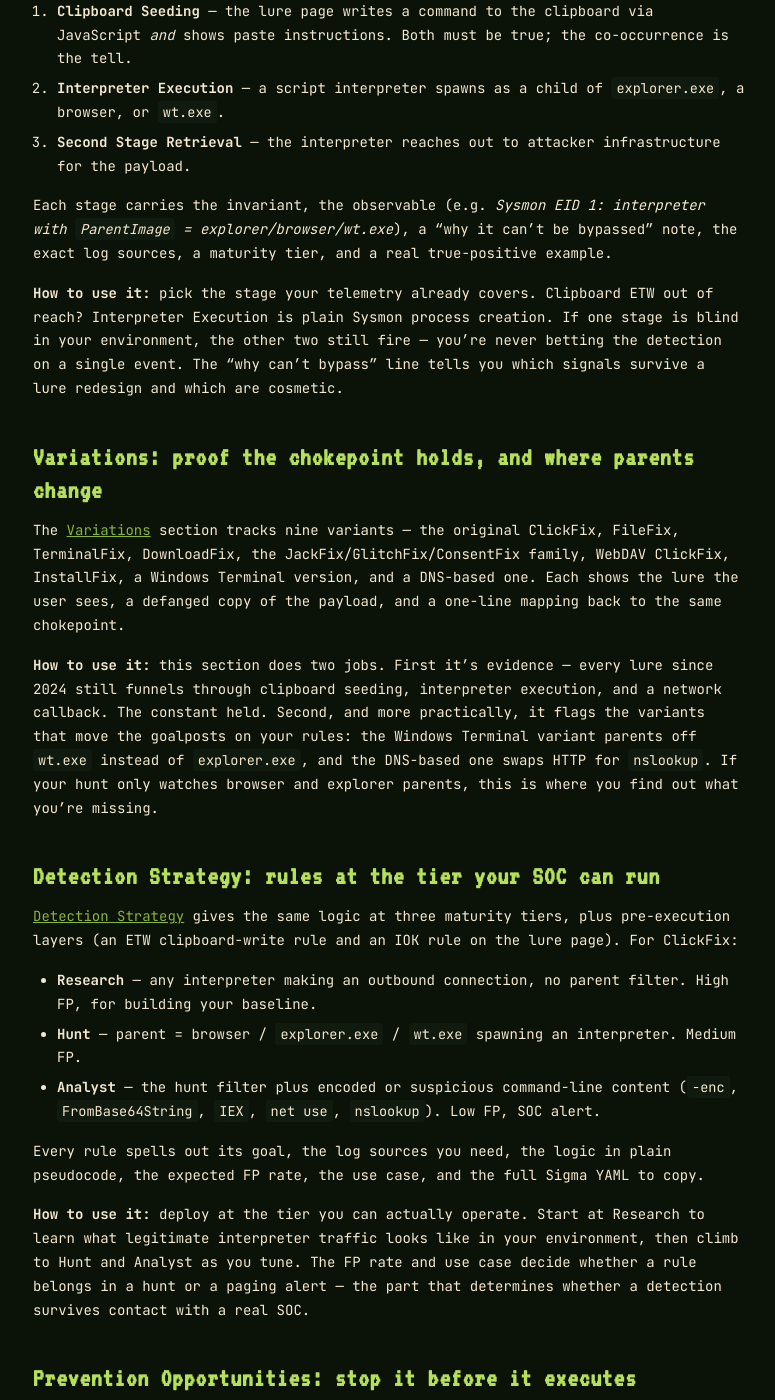
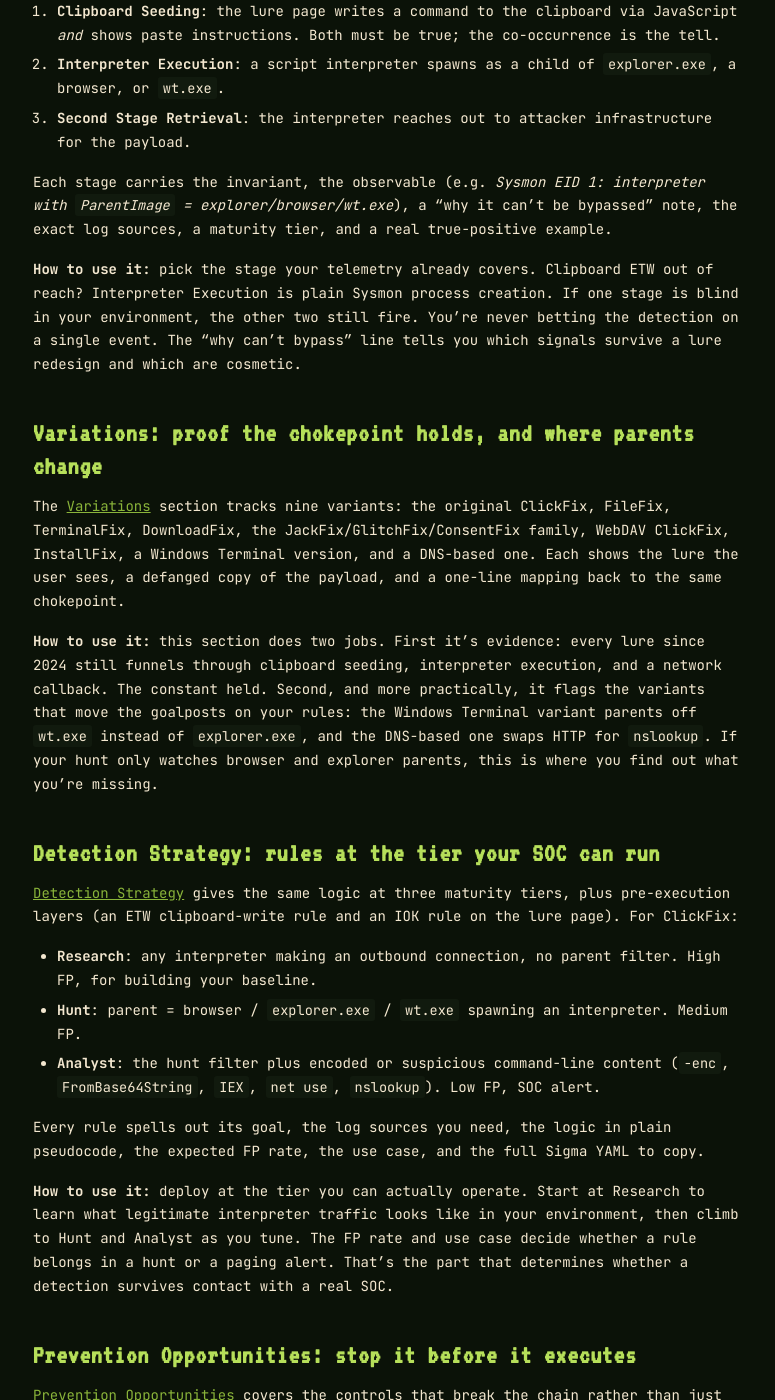
Before and after one commit to iimp0ster/playingwithpackets, a Jekyll site: the page built from _posts/2026-06-08-inside-a-chokepoint-entry.md, in a window 1280 px wide and 1400 px high, scrolled down 944 px. Shown: the whole window, without its empty margins (251-1026 px from the left). Built offline with Jekyll 4.4.1, drawn with Linux system fonts in a browser that asks for light colours; some of the changed text lies outside the part shown.

Commit message:
content: remove em-dashes from ClickFix post (house style)
Co-Authored-By: Claude Opus 4.8 (1M context) <noreply@anthropic.com>

```diff
--- a/_posts/2026-06-08-inside-a-chokepoint-entry.md
+++ b/_posts/2026-06-08-inside-a-chokepoint-entry.md
@@ -15,7 +15,7 @@ top to bottom and, for each section, say what it holds and how to actually use i
 
 ## The hero: the invariant and the at-a-glance read
 
-The top of every entry leads with the [invariant](https://iimp0ster.github.io/detection-chokepoints/chokepoints/clickfix-techniques/#overview) —
+The top of every entry leads with the [invariant](https://iimp0ster.github.io/detection-chokepoints/chokepoints/clickfix-techniques/#overview),
 the thing that doesn't change. For ClickFix:
 
 > Clipboard write → user pastes into interpreter → outbound C2 connection.
@@ -35,11 +35,11 @@ The entry doesn't hand you one rule. The
 section breaks the invariant into the stages the attacker has to move through, and each stage is its own
 detection opportunity. For ClickFix:
 
-1. **Clipboard Seeding** — the lure page writes a command to the clipboard via JavaScript *and* shows
+1. **Clipboard Seeding**: the lure page writes a command to the clipboard via JavaScript *and* shows
    paste instructions. Both must be true; the co-occurrence is the tell.
-2. **Interpreter Execution** — a script interpreter spawns as a child of `explorer.exe`, a browser, or
+2. **Interpreter Execution**: a script interpreter spawns as a child of `explorer.exe`, a browser, or
    `wt.exe`.
-3. **Second Stage Retrieval** — the interpreter reaches out to attacker infrastructure for the payload.
+3. **Second Stage Retrieval**: the interpreter reaches out to attacker infrastructure for the payload.
 
 Each stage carries the invariant, the observable (e.g. *Sysmon EID 1: interpreter with
 `ParentImage` = explorer/browser/wt.exe*), a "why it can't be bypassed" note, the exact log sources, a
@@ -47,19 +47,19 @@ maturity tier, and a real true-positive example.
 
 **How to use it:** pick the stage your telemetry already covers. Clipboard ETW out of reach? Interpreter
 Execution is plain Sysmon process creation. If one stage is blind in your environment, the other two
-still fire — you're never betting the detection on a single event. The "why can't bypass" line tells you
+still fire. You're never betting the detection on a single event. The "why can't bypass" line tells you
 which signals survive a lure redesign and which are cosmetic.
 
 ## Variations: proof the chokepoint holds, and where parents change
 
 The
 [Variations](https://iimp0ster.github.io/detection-chokepoints/chokepoints/clickfix-techniques/#variations)
-section tracks nine variants — the original ClickFix, FileFix, TerminalFix, DownloadFix, the
+section tracks nine variants: the original ClickFix, FileFix, TerminalFix, DownloadFix, the
 JackFix/GlitchFix/ConsentFix family, WebDAV ClickFix, InstallFix, a Windows Terminal version, and a
 DNS-based one. Each shows the lure the user sees, a defanged copy of the payload, and a one-line mapping
 back to the same chokepoint.
 
-**How to use it:** this section does two jobs. First it's evidence — every lure since 2024 still funnels
+**How to use it:** this section does two jobs. First it's evidence: every lure since 2024 still funnels
 through clipboard seeding, interpreter execution, and a network callback. The constant held. Second, and
 more practically, it flags the variants that move the goalposts on your rules: the Windows Terminal
 variant parents off `wt.exe` instead of `explorer.exe`, and the DNS-based one swaps HTTP for `nslookup`.
@@ -71,10 +71,10 @@ If your hunt only watches browser and explorer parents, this is where you find o
 gives the same logic at three maturity tiers, plus pre-execution layers (an ETW clipboard-write rule and
 an IOK rule on the lure page). For ClickFix:
 
-- **Research** — any interpreter making an outbound connection, no parent filter. High FP, for building
+- **Research**: any interpreter making an outbound connection, no parent filter. High FP, for building
   your baseline.
-- **Hunt** — parent = browser / `explorer.exe` / `wt.exe` spawning an interpreter. Medium FP.
-- **Analyst** — the hunt filter plus encoded or suspicious command-line content (`-enc`,
+- **Hunt**: parent = browser / `explorer.exe` / `wt.exe` spawning an interpreter. Medium FP.
+- **Analyst**: the hunt filter plus encoded or suspicious command-line content (`-enc`,
   `FromBase64String`, `IEX`, `net use`, `nslookup`). Low FP, SOC alert.
 
 Every rule spells out its goal, the log sources you need, the logic in plain pseudocode, the expected FP
@@ -82,8 +82,8 @@ rate, the use case, and the full Sigma YAML to copy.
 
 **How to use it:** deploy at the tier you can actually operate. Start at Research to learn what legitimate
 interpreter traffic looks like in your environment, then climb to Hunt and Analyst as you tune. The FP
-rate and use case decide whether a rule belongs in a hunt or a paging alert — the part that determines
-whether a detection survives contact with a real SOC.
+rate and use case decide whether a rule belongs in a hunt or a paging alert. That's the part that
+determines whether a detection survives contact with a real SOC.
 
 ## Prevention Opportunities: stop it before it executes
 
@@ -111,8 +111,8 @@ against these samples; and keep them as the "what good looks like" reference whe
 ## Emulation: fire the chain yourself
 
 [Emulation](https://iimp0ster.github.io/detection-chokepoints/chokepoints/clickfix-techniques/#emulation)
-gives a lab-only PowerShell script that reproduces the behavior — an encoded command plus a benign
-outbound request to `example.com` — mapped to the Atomic Red Team technique, with safety notes.
+gives a lab-only PowerShell script that reproduces the behavior (an encoded command plus a benign
+outbound request to `example.com`), mapped to the Atomic Red Team technique, with safety notes.
 
 **How to use it:** I don't deploy a detection I've never watched fire. Run this in an isolated VM, watch
 your rule trigger (or fail to), fix it, then ship. It closes the loop between "wrote a rule" and
@@ -120,13 +120,13 @@ your rule trigger (or fail to), fix it, then ship. It closes the loop between "w
 
 ## OSINT Pivots: hunt the infrastructure
 
-OSINT Pivots gives ready-to-run URLScan and VirusTotal queries — URLScan for
+OSINT Pivots gives ready-to-run URLScan and VirusTotal queries: URLScan for
 `navigator.clipboard.writeText` co-occurring with "Verify", "I am not a robot", or "Win+R", and VT
 Intelligence for `nslookup` + PowerShell or encoded-PowerShell droppers.
 
 **How to use it:** go proactive. Run these to surface live lures and staging infrastructure, enrich what
-you find, and feed it to your blocks. Each query carries a note on what it catches and how to widen it —
-swap "Win+R" for "Terminal" and you're hunting TerminalFix.
+you find, and feed it to your blocks. Each query carries a note on what it catches and how to widen it.
+Swap "Win+R" for "Terminal" and you're hunting TerminalFix.
 
 ## Related Chokepoints and References
 
@@ -142,7 +142,7 @@ when you need to verify a claim or brief someone who wasn't in the weeds with yo
 ## That's the whole shape
 
 Invariant up top, staged detections in the middle, variants and raw telemetry to back them, emulation to
-test them, prevention to shift left. Every chokepoint in the project is built this way — ClickFix is just
+test them, prevention to shift left. Every chokepoint in the project is built this way. ClickFix is just
 a good one to learn on. Pick the stage your telemetry already covers, deploy the Research-tier rule,
 watch it fire in your environment, and climb from there.
 
```
Also changed, not shown: other parts of _posts/2026-06-08-inside-a-chokepoint-entry.md (+3 -3 lines).
